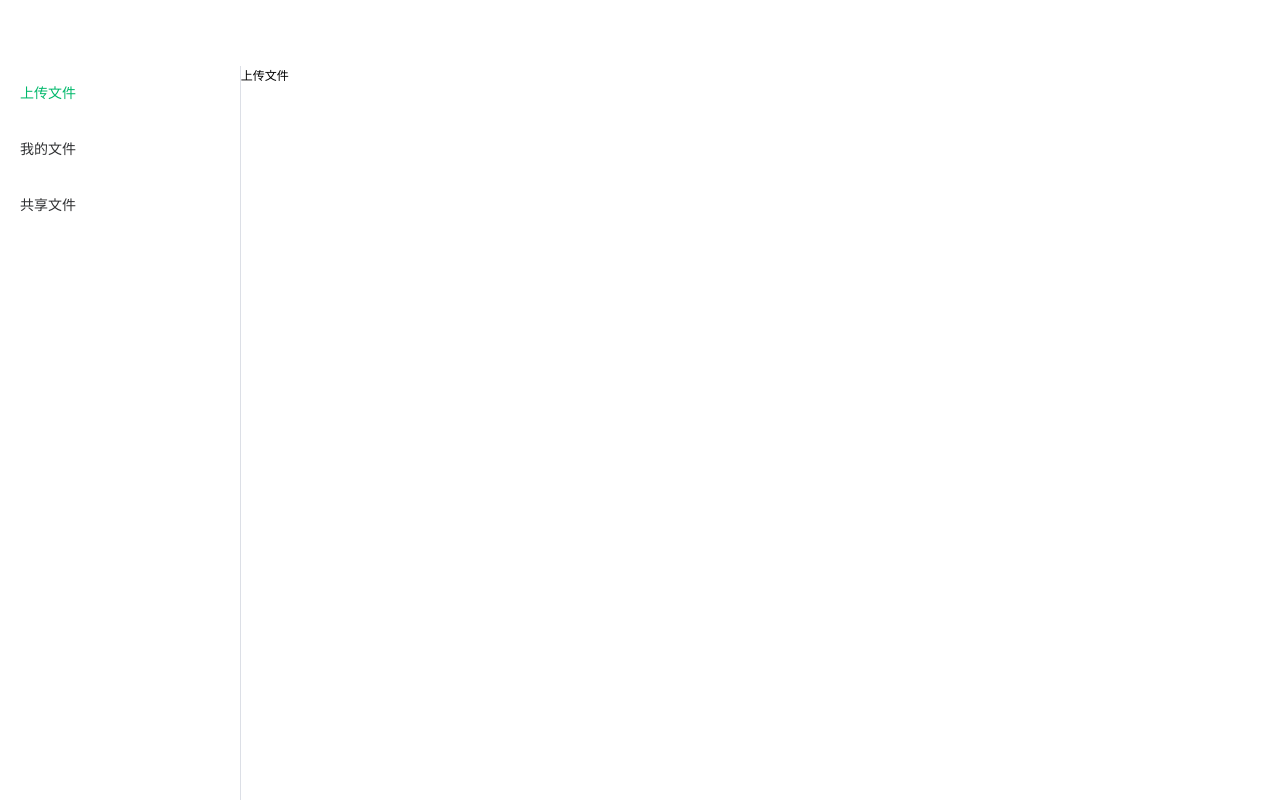
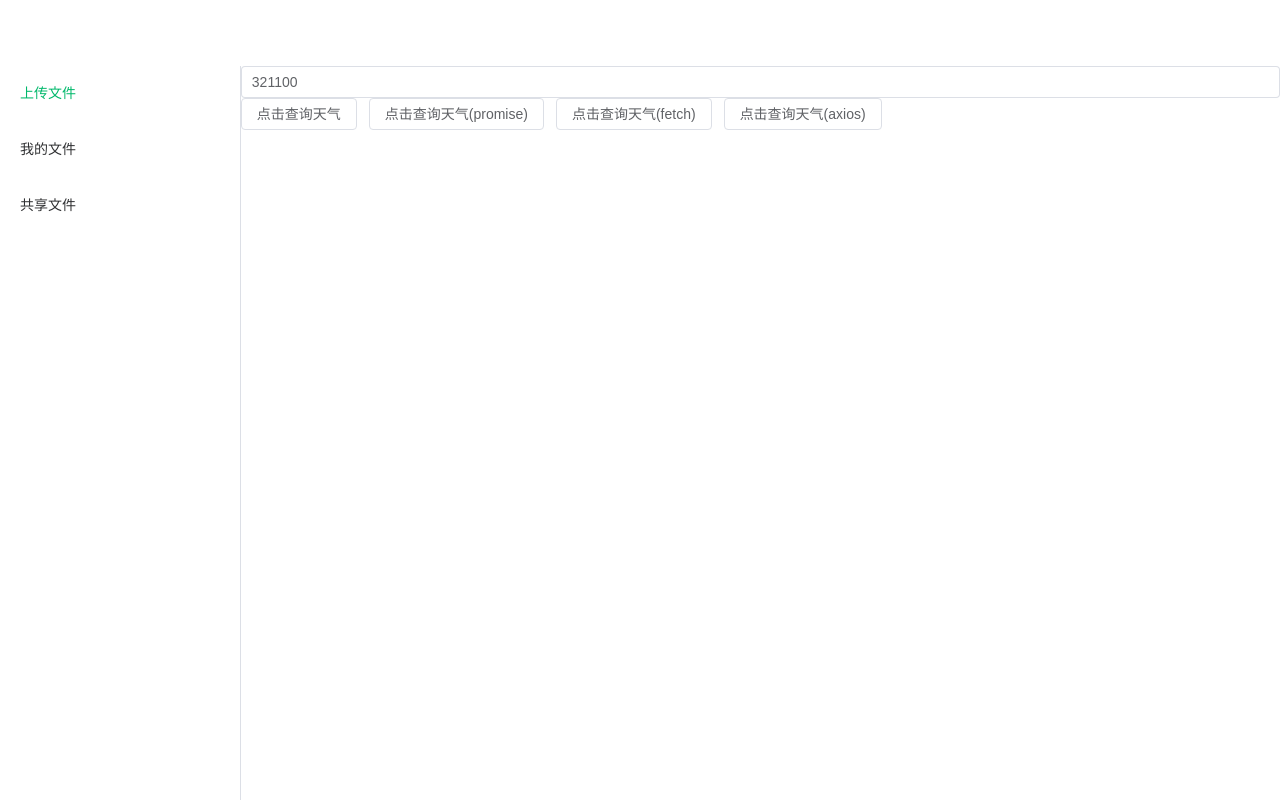
Before and after one commit to spiriteZeek/system, a Vue app: page /home/upload in a window 1280 px wide. Built offline with nearby package versions, Linux system fonts and the light colour scheme.

Commit message:
feat:天气接口调用

```diff
--- a/package.json
+++ b/package.json
@@ -11,6 +11,7 @@
     "format": "prettier --write src/"
   },
   "dependencies": {
+    "axios": "^1.6.8",
     "element-plus": "^2.6.0",
     "vue": "^3.4.15",
     "vue-router": "^4.3.0"
--- a/src/components/biz/Upload.vue
+++ b/src/components/biz/Upload.vue
@@ -1,10 +1,63 @@
 <template>
-  <div>上传文件</div>
+  <el-input v-model="cityCode" placeholder="请输入城市代码"/>
+  <el-button @click="getWeather">点击查询天气</el-button>
+  <el-button @click="getWeatherPromise">点击查询天气(promise)</el-button>
+  <el-button @click="getWeatherFetch">点击查询天气(fetch)</el-button>
+  <el-button @click="getWeatherAxios">点击查询天气(axios)</el-button>
 </template>
 
 <script>
+import { ref } from 'vue'
+import { requestQuery, requestQueryPromise } from '@/http/xhr.js'
+import { gaodeHttp } from '@/http/axios.js'
 export default {
   name: 'UploadComp',
-  setup() {}
+  setup() {
+    const cityCode = ref('321100')
+    function getWeather() {
+      requestQuery('GET', {
+        key: 'bb3993e9a284103bfac4003279ed4914',
+        city: cityCode.value,
+        extensions: 'base',
+      }, console.log)
+    }
+    async function getWeatherPromise() {
+      const result = await requestQueryPromise('GET', {
+        key: 'bb3993e9a284103bfac4003279ed4914',
+        city: cityCode.value,
+        extensions: 'base'
+      })
+      console.log(result)
+    }
+
+    async function getWeatherFetch() {
+      const result = await fetch(`https://restapi.amap.com/v3/weather/weatherInfo?city=${cityCode.value}&key=bb3993e9a284103bfac4003279ed4914&extensions=base`)
+      // data也是异步的
+      const data =await result.json()
+      console.log(result)
+      console.log(data)
+    }
+
+    async function getWeatherAxios() {
+      const {data: res} = await gaodeHttp.get('/weather/weatherInfo', {
+        params: {
+          city: cityCode.value,
+          key: 'bb3993e9a284103bfac4003279ed4914',
+          extensions: 'base'
+        }
+      })
+
+      console.log(res)
+
+    }
+
+    return {
+      cityCode,
+      getWeather,
+      getWeatherPromise,
+      getWeatherFetch,
+      getWeatherAxios
+    }
+  }
 }
 </script>
--- /dev/null
+++ b/src/http/axios.js
@@ -0,0 +1,10 @@
+import axios from 'axios'
+
+const gaodeHttp = axios.create({
+  baseURL: 'https://restapi.amap.com/v3',
+  timeout: 1000
+})
+
+export {
+  gaodeHttp
+}
--- /dev/null
+++ b/src/http/xhr.js
@@ -0,0 +1,32 @@
+const host = 'https://restapi.amap.com/v3'
+
+function requestQuery(method, data, callback) {
+  const xhr = new XMLHttpRequest()
+  const queryParams = objToQuery(data)
+  xhr.open(method, `${host}/weather/weatherInfo?${queryParams}`, true)
+
+  xhr.send()
+  xhr.addEventListener('load', function () {
+    callback(JSON.parse(xhr.response))
+  })
+}
+
+function requestQueryPromise(method, data) {
+  return new Promise((resolve) => {
+    const xhr = new XMLHttpRequest()
+    const queryParams = objToQuery(data)
+    xhr.open(method, `${host}/weather/weatherInfo?${queryParams}`, true)
+    xhr.send()
+    xhr.addEventListener('load', function () {
+      resolve(JSON.parse(xhr.response))
+    })
+  })
+}
+
+function objToQuery(obj) {
+  return Object.keys(obj)
+    .map((key) => `${key}=${obj[key]}`)
+    .join('&')
+}
+
+export { requestQuery, requestQueryPromise }
```
Also changed, not shown: 2 other files (tests, documents, lock files or other folders).
